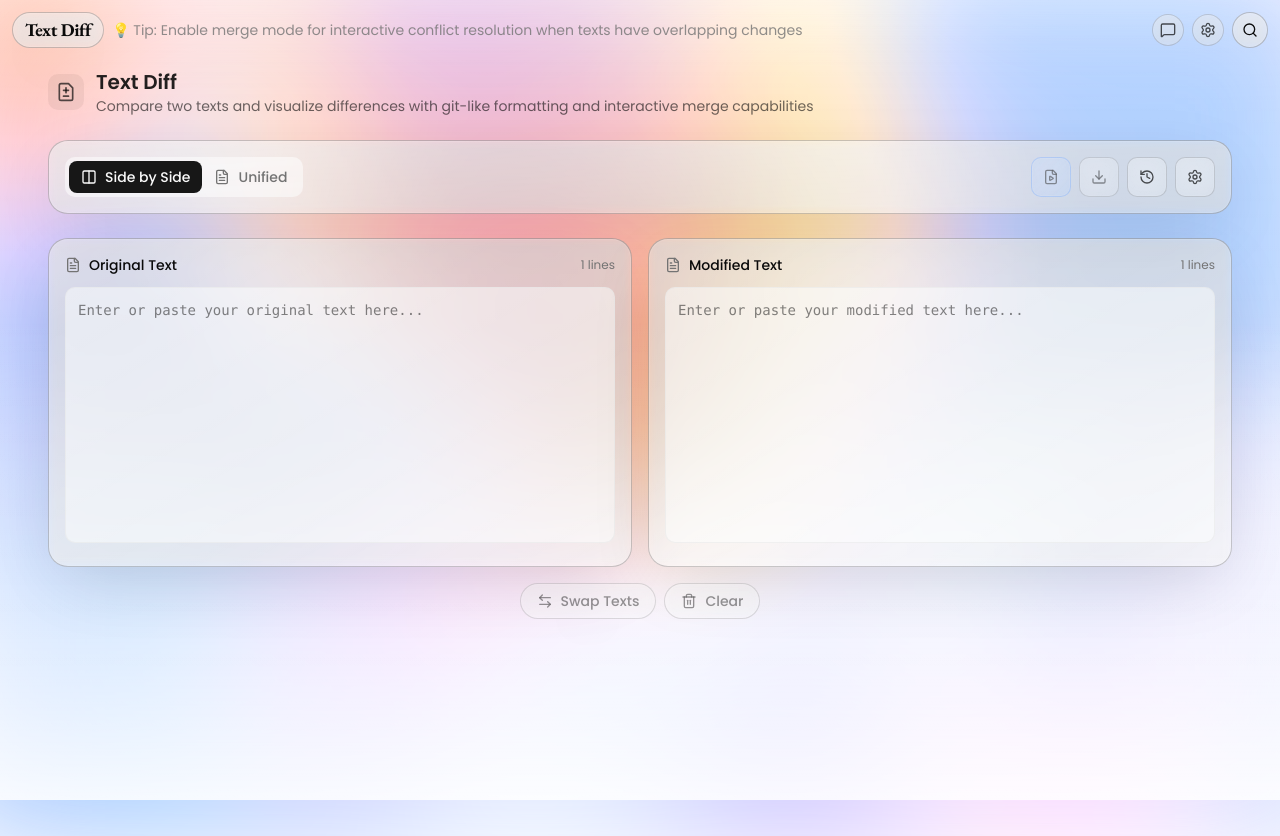
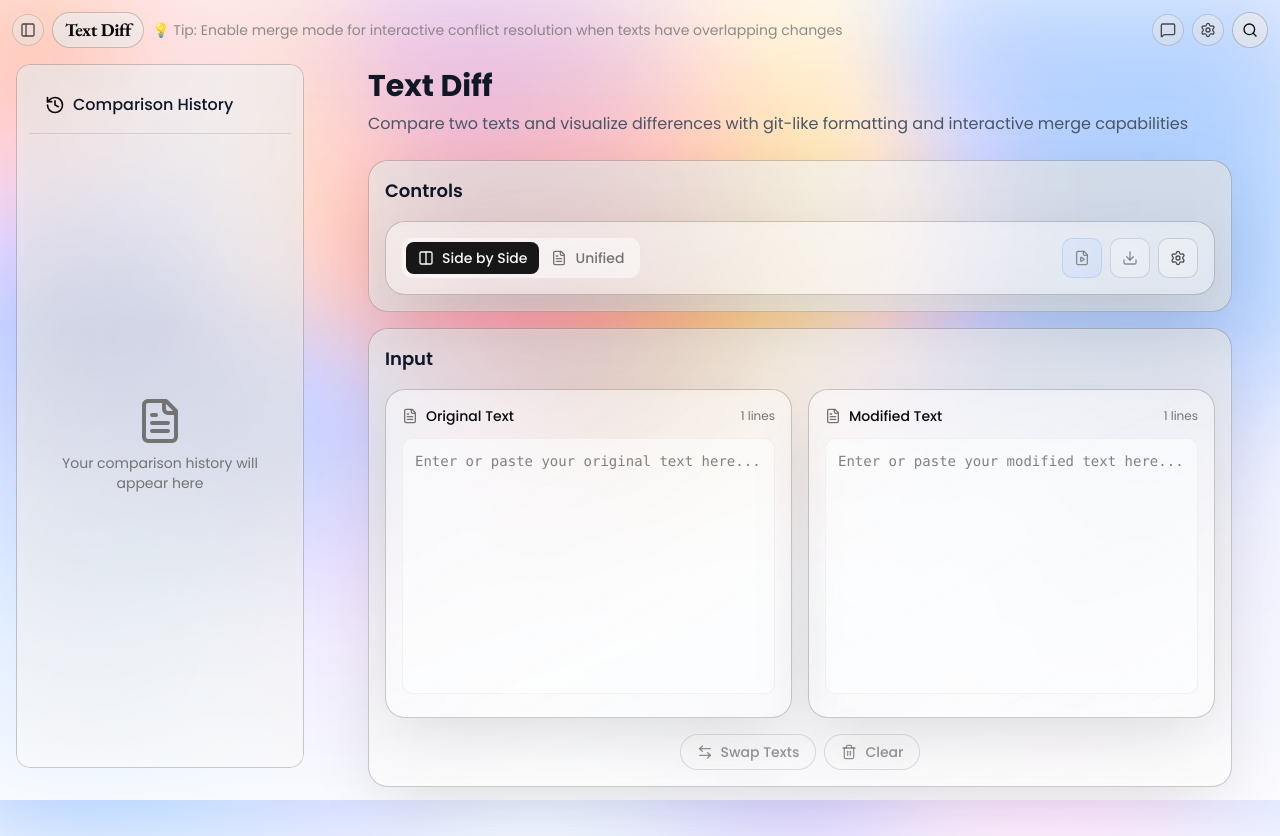
Before and after one commit to jaycho1214/onlineutilities, a Next.js app: page /text-diff in a window 1280 px wide. Built offline with nearby package versions, Linux system fonts and the light colour scheme.

Commit message:
feat: implement TextDiff layout and history sidebar; enhance page structure and metadata

```diff
--- /dev/null
+++ b/src/app/text-diff/layout.tsx
@@ -0,0 +1,22 @@
+import { TextDiffProvider } from "@/features/text-diff/lib/text-diff-context";
+import { Sidebar } from "@/features/shared/ui/sidebar";
+import { TextDiffHistorySidebar } from "@/features/text-diff/components/text-diff-history-sidebar";
+
+export default function TextDiffLayout({
+  children,
+}: {
+  children: React.ReactNode;
+}) {
+  return (
+    <TextDiffProvider>
+      <div className="flex min-h-screen">
+        <Sidebar>
+          <TextDiffHistorySidebar />
+        </Sidebar>
+        <div className="flex-1">
+          {children}
+        </div>
+      </div>
+    </TextDiffProvider>
+  );
+}
--- a/src/app/text-diff/page.tsx
+++ b/src/app/text-diff/page.tsx
@@ -1,6 +1,6 @@
 import { TextDiffPage } from "@/features/text-diff/pages/text-diff-page";
-import { TextDiffProvider } from "@/features/text-diff/lib/text-diff-context";
-import { Metadata } from "next";
+import { GradientBackground } from "@/features/shared/ui/gradient-background";
+import type { Metadata } from "next";
 
 export const metadata: Metadata = {
   title: "Text Diff",
@@ -14,14 +14,22 @@ export const metadata: Metadata = {
     "text comparison",
     "difference viewer",
   ],
+  openGraph: {
+    title: "Text Diff",
+    description:
+      "Compare two texts and visualize differences with git-like formatting and interactive merge capabilities.",
+    type: "website",
+  },
+  alternates: {
+    canonical: "https://onlineutilities.org/text-diff",
+  },
 };
 
-// This component doesn't need to be a client component
-// as it only wraps other components
-export default function Page() {
+export default function TextDiff() {
   return (
-    <TextDiffProvider>
+    <>
+      <GradientBackground />
       <TextDiffPage />
-    </TextDiffProvider>
+    </>
   );
 }
--- a/src/constants.ts
+++ b/src/constants.ts
@@ -164,6 +164,7 @@ export const SIDEBAR_SUPPORTED_PAGES = [
   "/calculator",
   "/formatter",
   "/random-generator",
+  "/text-diff",
 ];
 
 export const isSidebarSupported = (pathname: string): boolean => {
--- a/src/features/text-diff/components/text-diff-controls.tsx
+++ b/src/features/text-diff/components/text-diff-controls.tsx
@@ -10,7 +10,6 @@ import {
   FileText,
   Settings,
   Download,
-  History,
   FilePlay,
 } from "lucide-react";
 import { useTextDiff } from "../lib/text-diff-context";
@@ -18,13 +17,11 @@ import { useTextDiff } from "../lib/text-diff-context";
 interface TextDiffControlsProps {
   onSettingsClick?: () => void;
   onExportClick?: () => void;
-  onHistoryClick?: () => void;
 }
 
 export function TextDiffControls({
   onSettingsClick,
   onExportClick,
-  onHistoryClick,
 }: TextDiffControlsProps) {
   const t = useTranslations("TextDiff");
   const { state, setViewMode, computeDiff } = useTextDiff();
@@ -76,14 +73,6 @@ export function TextDiffControls({
           />
 
           <ActionButton
-            icon={<History className="size-4" />}
-            onClick={onHistoryClick}
-            variant="outline"
-            size="lg"
-            tooltip={t("history.title")}
-          />
-
-          <ActionButton
             icon={<Settings className="size-4" />}
             onClick={onSettingsClick}
             variant="outline"
--- /dev/null
+++ b/src/features/text-diff/components/text-diff-history-sidebar.tsx
@@ -0,0 +1,148 @@
+"use client";
+
+import React, { useEffect, useState } from "react";
+import { useTranslations } from "next-intl";
+import { ActionButton } from "@/features/shared/ui/action-button";
+import { History, Trash2, Clock, FileText, X } from "lucide-react";
+import { useTextDiff } from "../lib/text-diff-context";
+import { textDiffService, type DiffEntry } from "../lib/text-diff-db";
+import { toast } from "sonner";
+import { cn } from "@/lib/utils";
+
+export function TextDiffHistorySidebar() {
+  const t = useTranslations("TextDiff");
+  const { loadFromHistory } = useTextDiff();
+  const [entries, setEntries] = useState<DiffEntry[]>([]);
+  const [selectedEntry, setSelectedEntry] = useState<string | null>(null);
+
+  useEffect(() => {
+    loadEntries();
+  }, []);
+
+  const loadEntries = async () => {
+    const data = await textDiffService.getRecentEntries(20);
+    setEntries(data);
+  };
+
+  const handleLoad = async (entryId: string) => {
+    await loadFromHistory(entryId);
+    toast.success(t("notifications.compared"));
+    setSelectedEntry(entryId);
+  };
+
+  const handleDelete = async (id: string, e: React.MouseEvent) => {
+    e.stopPropagation();
+    await textDiffService.deleteEntry(id);
+    await loadEntries();
+    if (selectedEntry === id) {
+      setSelectedEntry(null);
+    }
+    toast.success("Entry deleted");
+  };
+
+  const handleClearAll = async () => {
+    await textDiffService.clearHistory();
+    setEntries([]);
+    setSelectedEntry(null);
+    toast.success(t("notifications.historyCleared"));
+  };
+
+  const formatDate = (timestamp: string) => {
+    const date = new Date(timestamp);
+    return new Intl.DateTimeFormat(undefined, {
+      dateStyle: "short",
+      timeStyle: "short",
+    }).format(date);
+  };
+
+  if (entries.length === 0) {
+    return (
+      <div className="h-full flex flex-col">
+        {/* Header */}
+        <div className="p-4 border-b border-black/10 dark:border-white/10">
+          <div className="flex items-center gap-2">
+            <History className="size-5" />
+            <h2 className="font-medium text-gray-900 dark:text-white">
+              {t("history.title")}
+            </h2>
+          </div>
+        </div>
+
+        {/* Empty State */}
+        <div className="flex-1 flex flex-col items-center justify-center text-muted-foreground p-4">
+          <FileText className="size-12 mb-2" />
+          <p className="text-sm text-center">{t("history.noHistory")}</p>
+        </div>
+      </div>
+    );
+  }
+
+  return (
+    <div className="h-full flex flex-col">
+      {/* Header */}
+      <div className="p-4 border-b border-black/10 dark:border-white/10">
+        <div className="flex items-center gap-2">
+          <History className="size-5" />
+          <h2 className="font-medium text-gray-900 dark:text-white">
+            {t("history.title")}
+          </h2>
+        </div>
+      </div>
+
+      {/* Sub-header with count and clear action */}
+      <div className="p-4 border-b border-black/10 dark:border-white/10">
+        <div className="flex items-center justify-between">
+          <span className="text-sm font-medium text-gray-700 dark:text-gray-300">
+            {entries.length} {entries.length === 1 ? "entry" : "entries"}
+          </span>
+          <ActionButton
+            icon={<Trash2 className="size-4" />}
+            onClick={handleClearAll}
+            variant="destructive"
+            size="default"
+            tooltip={t("history.clearAll")}
+            className="text-red-600 hover:text-red-700 hover:bg-red-50 dark:hover:bg-red-900/20"
+          />
+        </div>
+      </div>
+
+      {/* History List */}
+      <div className="flex-1 overflow-y-auto p-4 space-y-3">
+        {entries.map((entry) => (
+          <div
+            key={entry.id}
+            onClick={() => handleLoad(entry.id)}
+            className={cn(
+              "p-3 border border-black/10 dark:border-white/10 rounded-lg bg-white/30 dark:bg-white/5 backdrop-blur-sm hover:bg-white/40 dark:hover:bg-white/10 transition-all duration-200 shadow-sm cursor-pointer",
+              selectedEntry === entry.id && "bg-primary/10 border-primary"
+            )}
+          >
+            <div className="flex items-start justify-between mb-2">
+              <div>
+                <span className="text-sm font-medium text-gray-900 dark:text-gray-100">
+                  {entry.title || t("history.itemTitle")}
+                </span>
+                <span className="text-xs text-gray-500 dark:text-gray-400 ml-2">
+                  {formatDate(entry.timestamp)}
+                </span>
+              </div>
+              <ActionButton
+                icon={<X className="size-3" />}
+                onClick={(e) => handleDelete(entry.id, e)}
+                variant="ghost"
+                size="sm"
+                tooltip="Delete entry"
+                className="text-gray-400 hover:text-red-600"
+              />
+            </div>
+
+            <div className="text-xs text-gray-600 dark:text-gray-400 mb-2">
+              {entry.originalText.split("\n").length} →{" "}
+              {entry.modifiedText.split("\n").length} lines • {entry.viewMode}
+            </div>
+          </div>
+        ))}
+      </div>
+    </div>
+  );
+}
--- a/src/features/text-diff/pages/text-diff-page.tsx
+++ b/src/features/text-diff/pages/text-diff-page.tsx
@@ -2,25 +2,23 @@
 
 import React, { useState } from "react";
 import { useTranslations } from "next-intl";
-import { TextDiffProvider, useTextDiff } from "../lib/text-diff-context";
+import { useTextDiff } from "../lib/text-diff-context";
 import { TextDiffInputArea } from "../components/text-diff-input-area";
 import { TextDiffControls } from "../components/text-diff-controls";
 import { DiffViewSideBySide } from "../components/diff-view-side-by-side";
 import { DiffViewUnified } from "../components/diff-view-unified";
 import { TextDiffSettingsDialog } from "../components/text-diff-settings-dialog";
 import { TextDiffExportDialog } from "../components/text-diff-export-dialog";
-import { TextDiffHistoryDialog } from "../components/text-diff-history-dialog";
 import { GradientBackground } from "@/features/shared/ui/gradient-background";
 import { GlassSurface } from "@/features/shared/ui/glass-surface";
 import { Button } from "@/features/shared/ui/button";
 import { FileDiff, Copy, Check } from "lucide-react";
 
-function TextDiffPageContent() {
+export function TextDiffPage() {
   const t = useTranslations("TextDiff");
   const { state, saveToHistory } = useTextDiff();
   const [settingsOpen, setSettingsOpen] = useState(false);
   const [exportOpen, setExportOpen] = useState(false);
-  const [historyOpen, setHistoryOpen] = useState(false);
   const [mergedTextCopied, setMergedTextCopied] = useState(false);
 
   // Auto-save to history when diff is computed
@@ -42,63 +40,57 @@ function TextDiffPageContent() {
   };
 
   return (
-    <div className="min-h-screen pb-20">
-      <GradientBackground />
-
-      <div className="mx-auto px-4 py-8 max-w-[95vw] 2xl:max-w-[1400px]">
+    <div className="container mx-auto px-4 py-8 max-w-4xl">{/* Follow random generator pattern */}
         {/* Header */}
         <div className="mb-6">
-          <div className="flex flex-col sm:flex-row gap-3 sm:gap-4 items-start sm:items-center justify-between flex-shrink-0">
-            {/* Left side - Title and description */}
-            <div className="space-y-1 sm:space-y-2 min-w-0 flex-1">
-              <div className="flex items-center gap-2 sm:gap-3">
-                <div className="p-1.5 sm:p-2 rounded-lg bg-foreground/5 backdrop-blur-sm flex-shrink-0">
-                  <FileDiff className="size-4 sm:size-5 text-foreground/70" />
-                </div>
-                <div className="min-w-0 flex-1">
-                  <h1 className="text-lg sm:text-xl font-semibold text-foreground/90 truncate">
+          <h1 className="text-3xl font-bold text-gray-900 dark:text-white mb-2">
             {t("title")}
           </h1>
-                  <div className="text-xs sm:text-sm text-foreground/60 line-clamp-2 sm:line-clamp-1">
-                    {t("description")}
-                  </div>
-                </div>
-              </div>
-            </div>
-          </div>
+          <p className="text-gray-600 dark:text-gray-300">{t("description")}</p>
         </div>
 
-        {/* Controls - Moved to top */}
-        <div className="mb-6">
+        {/* Main Content */}
+        <div className="space-y-4">
+          {/* Controls */}
+          <GlassSurface className="p-4">
+            <div className="flex items-center justify-between mb-4">
+              <h2 className="text-lg font-semibold text-gray-900 dark:text-white">
+                Controls
+              </h2>
+            </div>
             <TextDiffControls
               onSettingsClick={() => setSettingsOpen(true)}
               onExportClick={() => setExportOpen(true)}
-            onHistoryClick={() => setHistoryOpen(true)}
             />
-        </div>
+          </GlassSurface>
 
           {/* Input Area */}
-        <div className="mb-6">
+          <GlassSurface className="p-4">
+            <h2 className="text-lg font-semibold text-gray-900 dark:text-white mb-4">
+              Input
+            </h2>
             <TextDiffInputArea />
-        </div>
+          </GlassSurface>
 
           {/* Diff View */}
           {state.diffResult && (
-          <div className="mb-6">
+            <GlassSurface className="p-4">
+              <h2 className="text-lg font-semibold text-gray-900 dark:text-white mb-4">
+                Comparison Result
+              </h2>
               {state.viewMode === "side-by-side" ? (
                 <DiffViewSideBySide />
               ) : (
                 <DiffViewUnified />
               )}
-          </div>
+            </GlassSurface>
           )}
 
           {/* Merged Result (if any) */}
           {state.mergedText && (
-          <div className="mb-6">
             <GlassSurface className="p-4">
               <div className="flex items-center justify-between mb-3">
-                <h3 className="font-medium text-sm">
+                <h3 className="text-lg font-semibold text-gray-900 dark:text-white">
                   {t("merge.mergedResult")}
                 </h3>
                 <Button
@@ -120,8 +112,8 @@ function TextDiffPageContent() {
                 spellCheck={false}
               />
             </GlassSurface>
+          )}
         </div>
-        )}
 
         {/* Dialogs */}
         <TextDiffSettingsDialog
@@ -129,19 +121,6 @@ function TextDiffPageContent() {
           onOpenChange={setSettingsOpen}
         />
         <TextDiffExportDialog open={exportOpen} onOpenChange={setExportOpen} />
-        <TextDiffHistoryDialog
-          open={historyOpen}
-          onOpenChange={setHistoryOpen}
-        />
-      </div>
       </div>
   );
 }
-
-export function TextDiffPage() {
-  return (
-    <TextDiffProvider>
-      <TextDiffPageContent />
-    </TextDiffProvider>
-  );
-}
```
Lines whose indentation alone changed are shown as unchanged.
